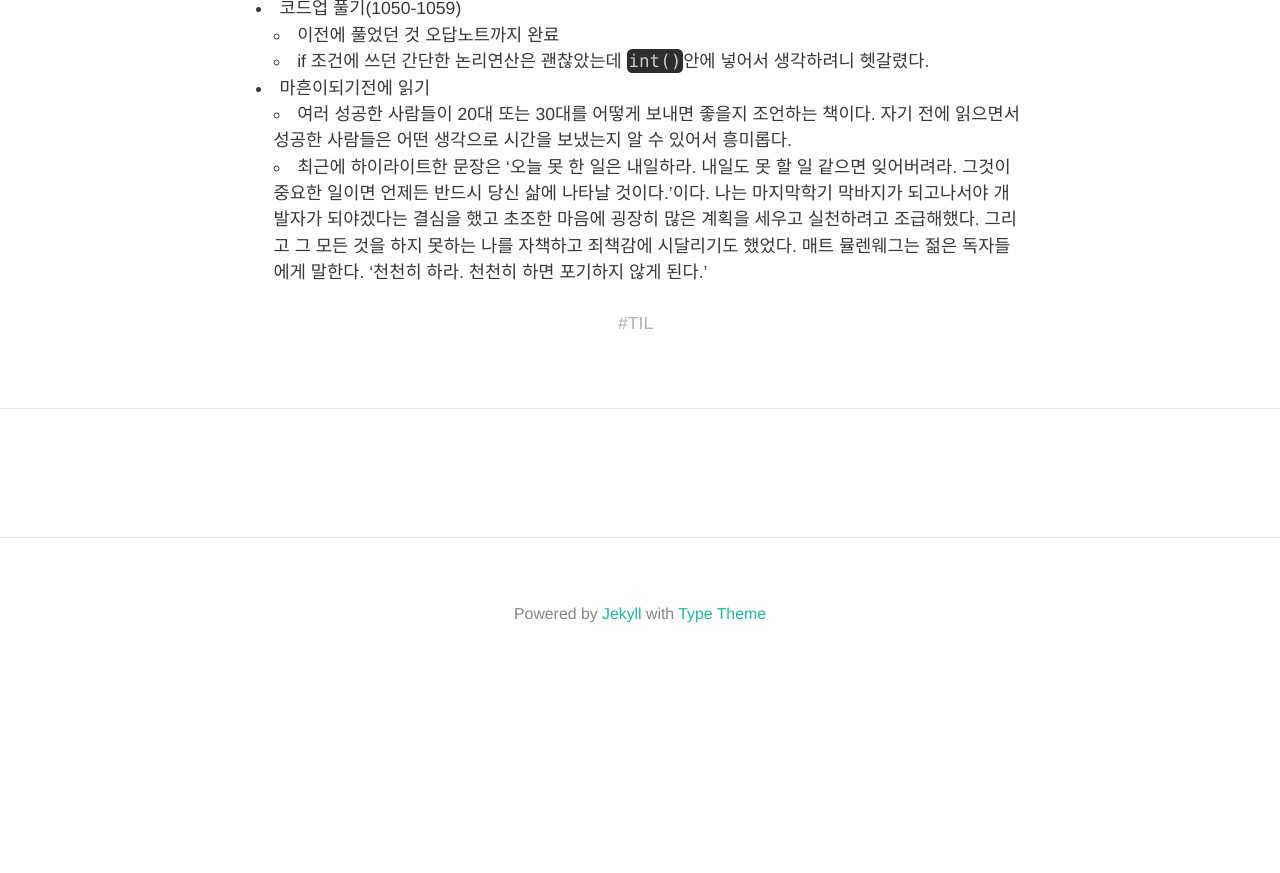
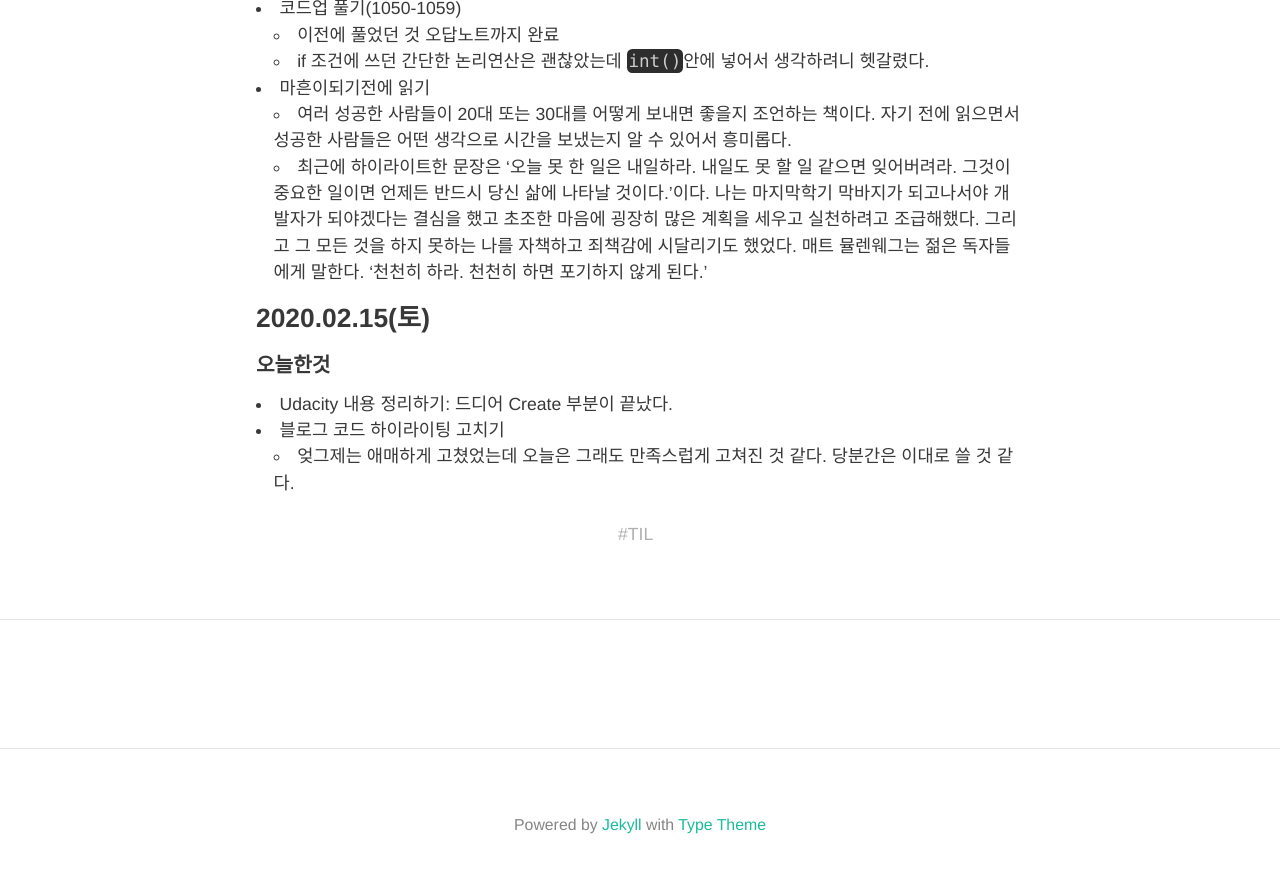
Before and after one commit to HyunlangBan/hyunlangban.github.io, a Jekyll site: the page built from _posts/2020-02-10-week-til.md, in a window 1280 px wide and 900 px high, scrolled down 2380 px. Shown: the top 873 px of the window. Built offline with Jekyll 4.4.1, drawn with Linux system fonts in a browser that asks for light colours; nearby versions of some CDN libraries; some web fonts are replaced; comment, search, counter and statistics services are not loaded; before the commit the page ends 3070 px from its top, so only the background shows below that.

Commit message:
Update 2020-02-10-week-til.md

```diff
--- a/_posts/2020-02-10-week-til.md
+++ b/_posts/2020-02-10-week-til.md
@@ -58,3 +58,9 @@ tag: TIL
 - 마흔이되기전에 읽기
   - 여러 성공한 사람들이 20대 또는 30대를 어떻게 보내면 좋을지 조언하는 책이다. 자기 전에 읽으면서 성공한 사람들은 어떤 생각으로 시간을 보냈는지 알 수 있어서 흥미롭다.
   - 최근에 하이라이트한 문장은 '오늘 못 한 일은 내일하라. 내일도 못 할 일 같으면 잊어버려라. 그것이 중요한 일이면 언제든 반드시 당신 삶에 나타날 것이다.'이다. 나는 마지막학기 막바지가 되고나서야 개발자가 되야겠다는 결심을 했고 초조한 마음에 굉장히 많은 계획을 세우고 실천하려고 조급해했다. 그리고 그 모든 것을 하지 못하는 나를 자책하고 죄책감에 시달리기도 했었다. 매트 뮬렌웨그는 젊은 독자들에게 말한다. '천천히 하라. 천천히 하면 포기하지 않게 된다.'
+
+### 2020.02.15(토)
+#### 오늘한것
+- Udacity 내용 정리하기: 드디어 Create 부분이 끝났다.
+- 블로그 코드 하이라이팅 고치기
+  - 엊그제는 애매하게 고쳤었는데 오늘은 그래도 만족스럽게 고쳐진 것 같다. 당분간은 이대로 쓸 것 같다.
```
